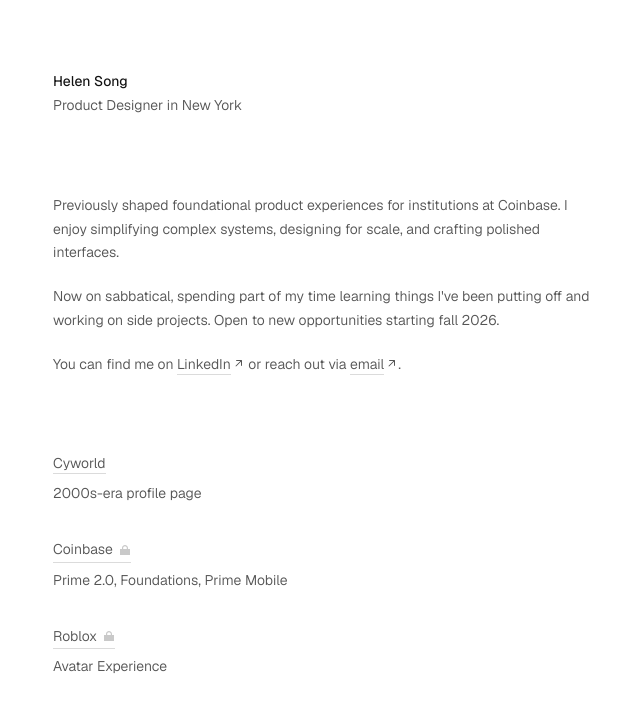
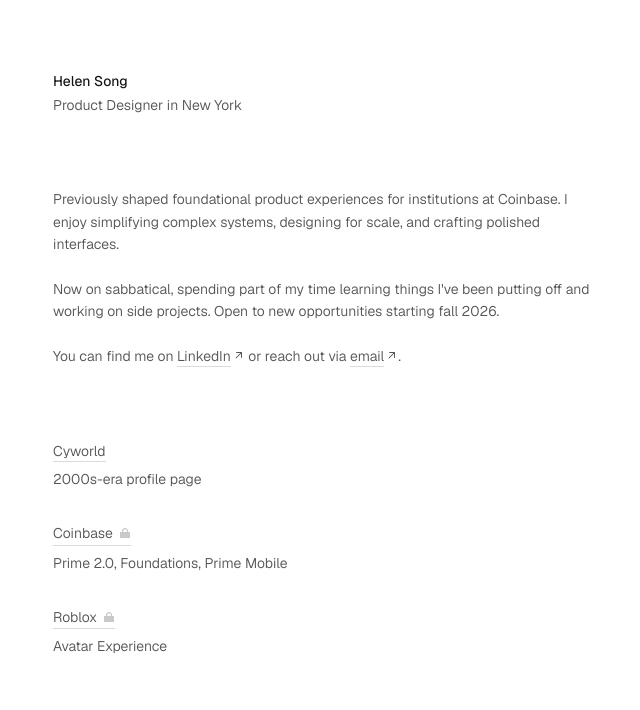
Before and after one commit to helenhsong/helenhsong.github.io, a React (Vite) app: page / in a window 1280 px wide. Shown: the top 710 px of the page, without its empty margins (317-957 px from the left). Built offline with nearby package versions, Linux system fonts and the light colour scheme.

Commit message:
Restructure template

```diff
--- a/src/App.css
+++ b/src/App.css
@@ -31,7 +31,11 @@
 .about {
     display: flex;
     flex-direction: column;
-    gap: calc((var(--font-size) * var(--line-height)) / 2);
+    gap: calc(var(--font-size) * var(--line-height));
+}
+
+.about > p {
+    margin: 0;
 }
 
 .projectName {
--- a/src/index.css
+++ b/src/index.css
@@ -10,7 +10,7 @@
   --font-size: 14px;
   --font-weight: 350;
   --font-weight-bold: 450;
-  --line-height: 1.7;
+  --line-height: 1.6;
   --background: #FFFFFF;
   --gray1: #111111;
   --gray2: #555555;
```
